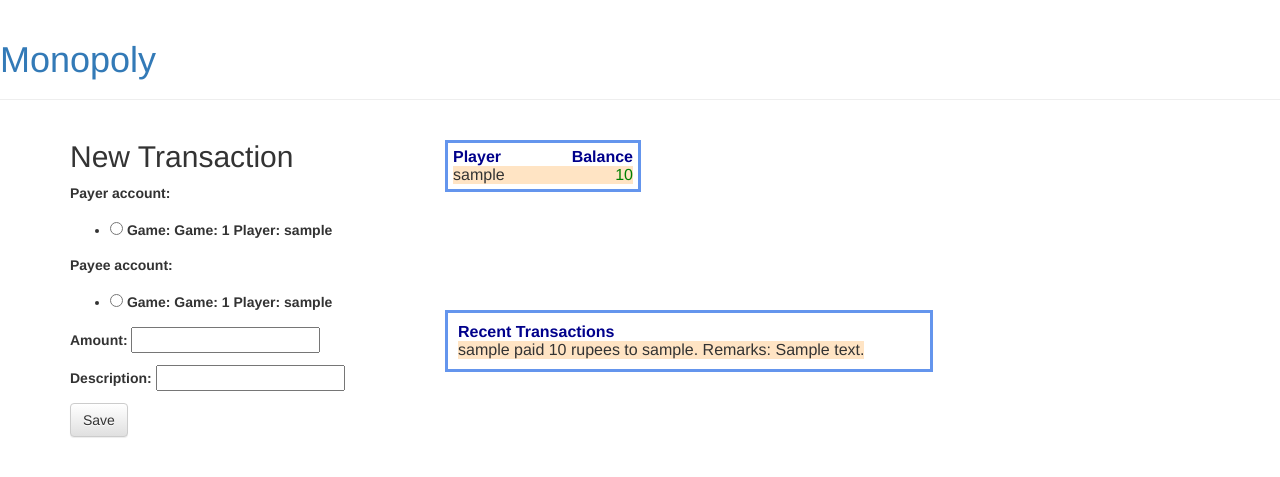
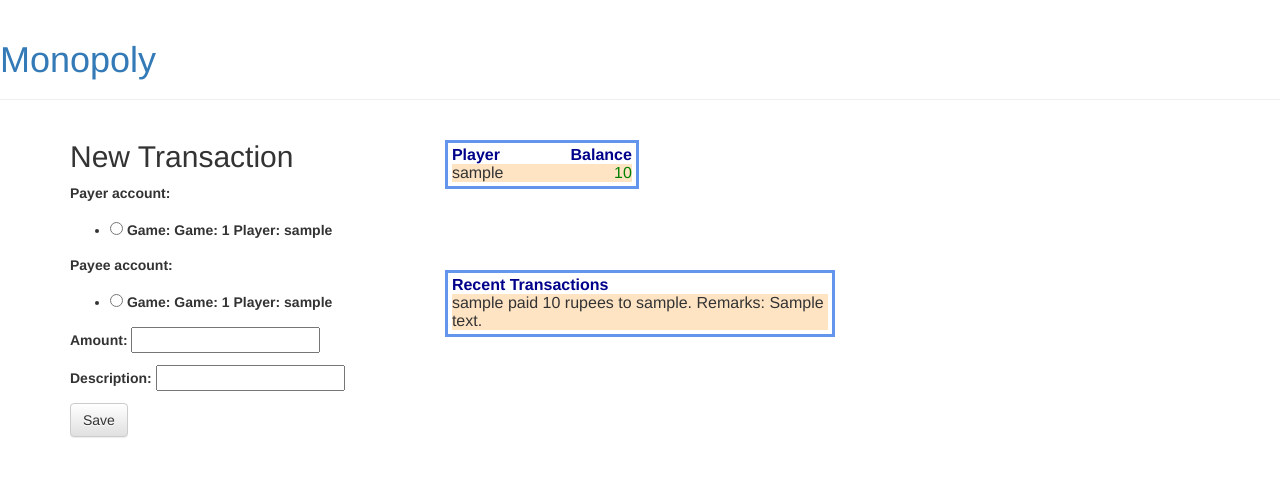
Before and after one commit to anirudh-acharya/monopoly, a Django app: page /banker/1/ in a window 1280 px wide. Shown: the top 477 px of the page. Run offline with Django 3.2, Linux system fonts and the light colour scheme; tables that the repository leaves empty hold one stand-in row (values such as "Sample post"); some libraries are stand-ins or nearby versions.

Commit message:
Reordered few css class properties
Removed unwanted ones

```diff
--- a/banker/static/banker/style.css
+++ b/banker/static/banker/style.css
@@ -4,40 +4,12 @@
     margin-right: 0px;
 }
 
-div#recent_transactions table tbody th {
-    color:darkblue
-}
-
-div#recent_transactions table tbody tr:nth-child(even) {
-    background:bisque;
-}
-
-div#recent_transactions table tbody tr:nth-child(odd) {
-   /*background:#B8CCE4*/
-}
-
-div#recent_transactions {
-    display: block ;
-    position: relative;
-    /* float: right; */
-    width: 65%;
-    text-align: right;
+div#balance {
     border-color: cornflowerblue;
     border-style: solid;
-    padding: 10px;
-    top: 150px;
-    left: 50%;
-}
-
-div#balance {
-    /* float: right; */
-    /* display: inline-block; */
-    border-style: solid;
-    padding: 5px;
-    border-color: cornflowerblue;
     position: absolute;
-    /* width: 21%; */
-    /* top: 17%; */
+    float: left;
+    padding: 0.5%;
     left:50%;
 }
 
@@ -61,3 +33,26 @@
 div#balance table tbody tr .col2h {
    text-align:right;
 }
+
+
+div#recent_transactions table tbody th {
+    color:darkblue
+}
+
+div#recent_transactions table tbody tr:nth-child(even) {
+    background:bisque;
+}
+
+div#recent_transactions table tbody tr:nth-child(odd) {
+   /*background:#B8CCE4*/
+}
+
+div#recent_transactions {
+    border-color: cornflowerblue;
+    border-style: solid;
+    position: absolute;
+    float: left;
+    padding: 0.5%;
+    top: 150px;
+    left: 50%;
+}
```
